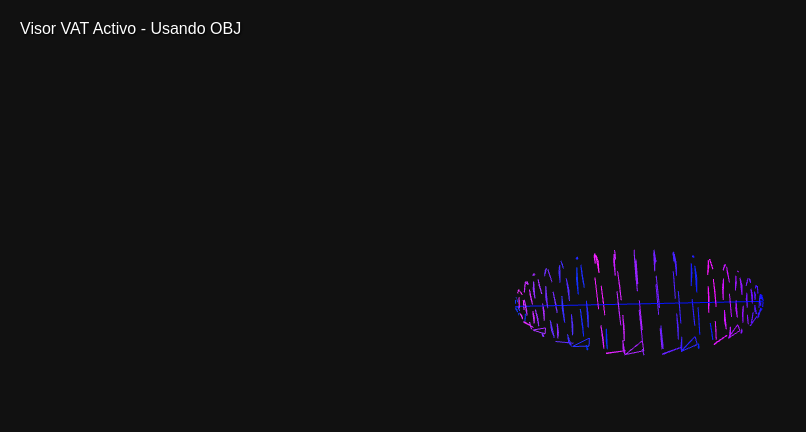
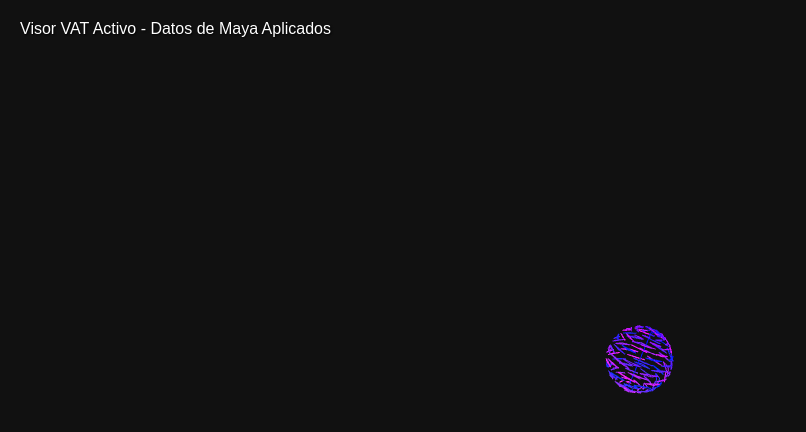
Before and after one commit to BillyBologna/VATEXPORTER, a plain HTML site: page index.html in a window 1280 px wide. Shown: the whole page, without its empty margins (0-806 px from the left). Drawn offline with nearby package versions, Linux system fonts and the light colour scheme; animation ran at ten frames a second.

Commit message:
Add files via upload

```diff
--- a/index.html
+++ b/index.html
@@ -18,7 +18,7 @@
     </style>
 </head>
 <body>
-    <div id="info">Cargando archivos...</div>
+    <div id="info">Cargando datos reales de Maya...</div>
 
     <script type="importmap">
         {
@@ -35,17 +35,17 @@
         import { OrbitControls } from 'three/addons/controls/OrbitControls.js';
 
         // =========================================================================
-        // CONFIGURACIÓN EXACTA SEGÚN TU CAPTURA DE PANTALLA
+        // CONFIGURACIÓN EXTRAÍDA DE TU LOG DE MAYA
         // =========================================================================
         const CONFIG = {
-            modelPath: 'my_mesh_data.obj',             // <--- Nombre EXACTO en tu GitHub
-            texturePath: 'my_mesh_data_positions.png', // <--- Nombre EXACTO en tu GitHub
-            totalFrames: 120,
-            totalVertices: 382,
+            modelPath: 'my_mesh_data.obj',
+            texturePath: 'my_mesh_data_positions.png',
+            totalFrames: 299,                        // <--- ACTUALIZADO: 299 frames
+            totalVertices: 382,                      // <--- 382 vértices
 
-            // ⚠️ PON AQUÍ TUS NÚMEROS DE MAYA
-            minPos: new THREE.Vector3(-5.608, -2.0, -1.0),
-            maxPos: new THREE.Vector3(5.608, 10.0, 2.0)
+            // VALORES REALES DE TU LOG:
+            minPos: new THREE.Vector3(-4.2086, -1.0, -4.2086),
+            maxPos: new THREE.Vector3(4.2086, 20.3173, 4.2086)
         };
         // =========================================================================
 
@@ -58,7 +58,7 @@
             scene.background = new THREE.Color(0x111111);
 
             camera = new THREE.PerspectiveCamera(75, window.innerWidth / window.innerHeight, 0.1, 1000);
-            camera.position.set(0, 5, 15);
+            camera.position.set(0, 10, 20);
 
             renderer = new THREE.WebGLRenderer({ antialias: true });
             renderer.setSize(window.innerWidth, window.innerHeight);
@@ -124,9 +124,8 @@
                     }
                 });
                 scene.add(model);
-                document.getElementById('info').innerHTML = "Visor VAT Activo - Usando OBJ";
+                document.getElementById('info').innerHTML = "Visor VAT Activo - Datos de Maya Aplicados";
             }, undefined, (err) => {
-                console.error("Error cargando OBJ:", err);
                 document.getElementById('info').innerHTML = "Error cargando my_mesh_data.obj";
             });
 
```
